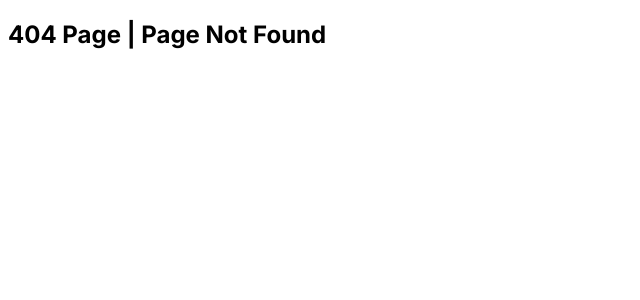
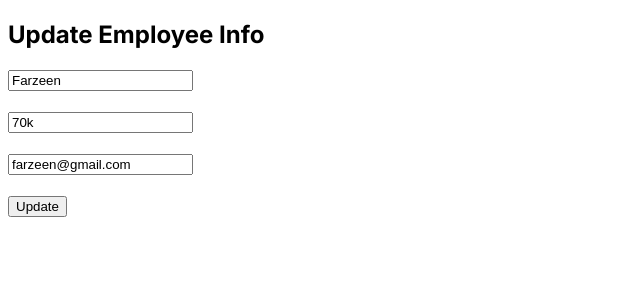
Before and after one commit to farzeen-ali/Next-JS-14-Tutorial-2024---The-Techzeen, a Next.js app: page /employee-list/1/update in a window 1280 px wide. Before the commit this address had no page. Shown: the top 300 px of the page, without its empty margins (0-640 px from the left). Built offline with nearby package versions, Linux system fonts and the light colour scheme.

Commit message:
PUT Integration

```diff
--- a/src/app/api/employee/[empid]/route.js
+++ b/src/app/api/employee/[empid]/route.js
@@ -5,7 +5,7 @@ export const GET = (req, value) => {
     // console.log(value.params.empid)
     // const data = employee;
     const empData = employee.filter((item) => item.employeeId == value.params.empid)
-    let result = empData.length == 0 ? {result: 'No Employee Found'} : {result: empData}
+    let result = empData.length == 0 ? {result: 'No Employee Found'} : {result: empData[0]}
     return NextResponse.json(result)
 }
 
--- /dev/null
+++ b/src/app/employee-list/[empid]/update/page.js
@@ -0,0 +1,46 @@
+'use client'
+
+import { useEffect, useState } from "react";
+
+const UpdateInfo = ({params}) => {
+    // console.log(params.empid)
+    const employeeID = params.empid;
+    const [name, setName] = useState('');
+    const [salary, setSalary] = useState('');
+    const [email, setEmail] = useState('');
+    useEffect(() => {
+        const getEmpInfo = async () => {
+            let data = await fetch(`http://localhost:3000/api/employee/${employeeID}`)
+            data = await data.json();
+            // console.log(data.result.name)
+            setName(data.result.name)
+            setSalary(data.result.salary)
+            setEmail(data.result.email)
+        }
+        getEmpInfo();
+    }, [employeeID])
+    const update = async () => {
+        let data = await fetch(`http://localhost:3000/api/employee/${employeeID}`, {
+            method: "PUT",
+            body: JSON.stringify({name, salary, email})
+        })
+        data = await data.json();
+        if (data.success){
+            alert("Successfully Updated!!")
+        }
+        else {
+            alert("Try Again")
+        }
+    }
+  return (
+    <>
+     <h2>Update Employee Info</h2>
+     <input type="text" placeholder="Enter Employee's Name" value={name} onChange={(e) => setName(e.target.value)} /><br /><br />
+     <input type="text" placeholder="Enter Employee's Salary" value={salary} onChange={(e) => setSalary(e.target.value)} /><br /><br />
+     <input type="email" placeholder="Enter Employee's Email" value={email} onChange={(e) => setEmail(e.target.value)} /><br /><br />
+     <button onClick={update}>Update</button>
+    </>
+  );
+}
+
+export default UpdateInfo;
```
Also changed, not shown: src/app/employee-list/page.js (+19 -1 lines).
